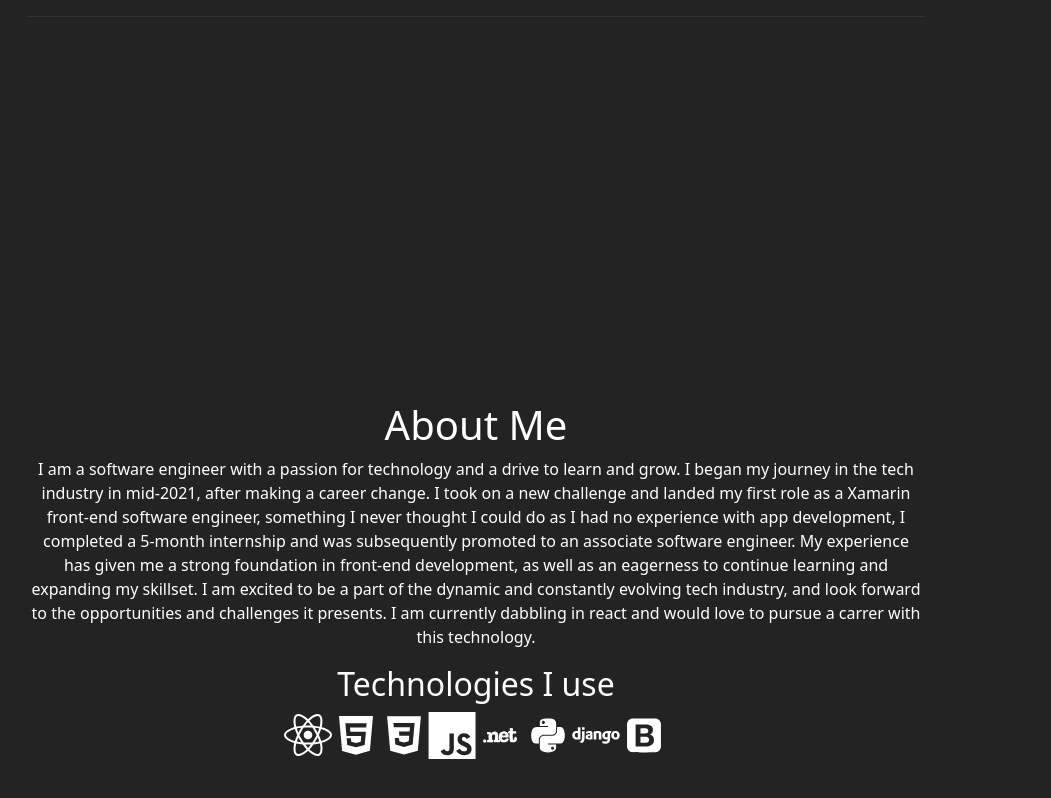
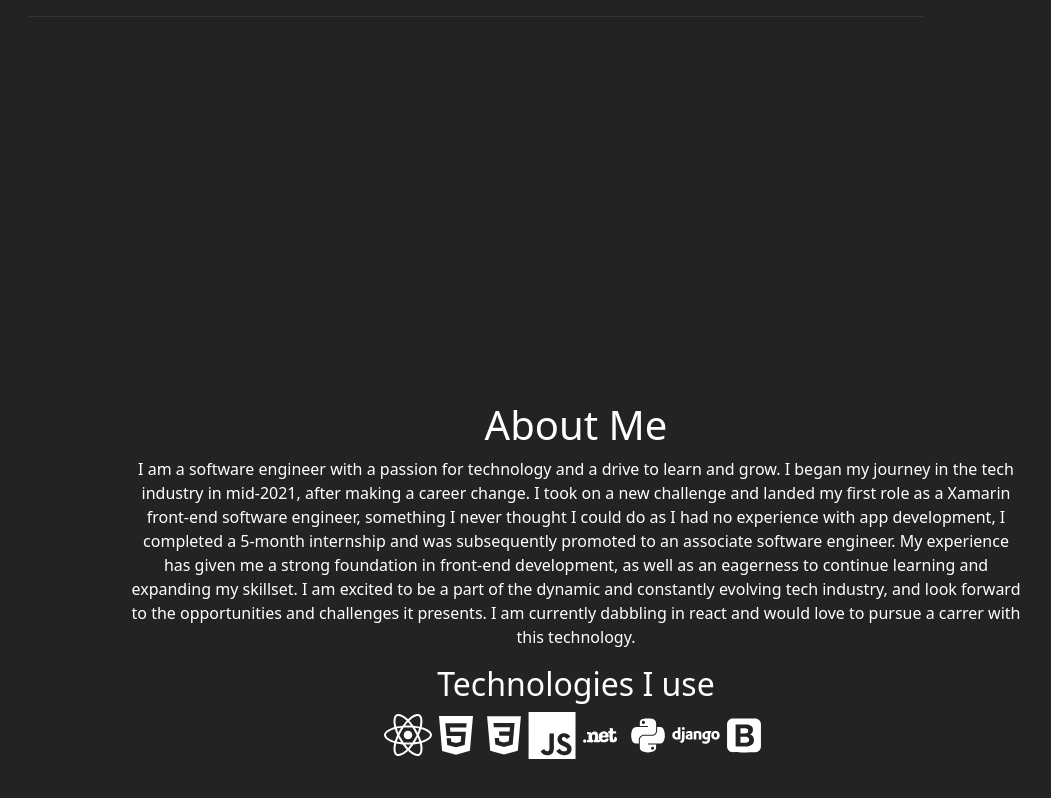
Before and after one commit to nemixu/portfolio_v2, a React (Create React App) app: page / in a window 1280 px wide. Shown: the part 472-1270 px from the top of the page, without its empty margins (164-1215 px from the left). Built offline with nearby package versions, Linux system fonts and the light colour scheme.

Commit message:
Add basic motion to div for smooth motion

```diff
--- a/src/components/About.jsx
+++ b/src/components/About.jsx
@@ -1,4 +1,4 @@
-import React from "react";
+import { React, useState } from "react";
 import "../styles/AboutStyles.css";
 import { FaReact } from "react-icons/fa";
 import {
@@ -11,10 +11,21 @@ import {
   DiBootstrap,
 } from "react-icons/di";
 
+import { motion } from "framer-motion";
+
 function About() {
+  const [inView, setInView] = useState(false);
   return (
-    <section className="text-white about-section">
-      <div className="about-container">
+    <section className="text-white about-section" id="about">
+      <motion.div
+        inital={{ opacity: 0, scale: 0 }}
+        whileInView={{ opacity: 1, scale: 1 }}
+        transition={{ duration: 0.5, ease: "easeInOut" }}
+        animate={inView ? { x: 100 } : { x: -500 }}
+        onViewportEnter={() => setInView(!inView)}
+        onViewportLeave={() => setInView(!inView)}
+        className="about-container"
+      >
         <h1 className="text-center">About Me</h1>
         <p className="text-center">
           I am a software engineer with a passion for technology and a drive to
@@ -42,7 +53,7 @@ function About() {
           <DiDjango />
           <DiBootstrap />
         </span>
-      </div>
+      </motion.div>
     </section>
   );
 }
```
